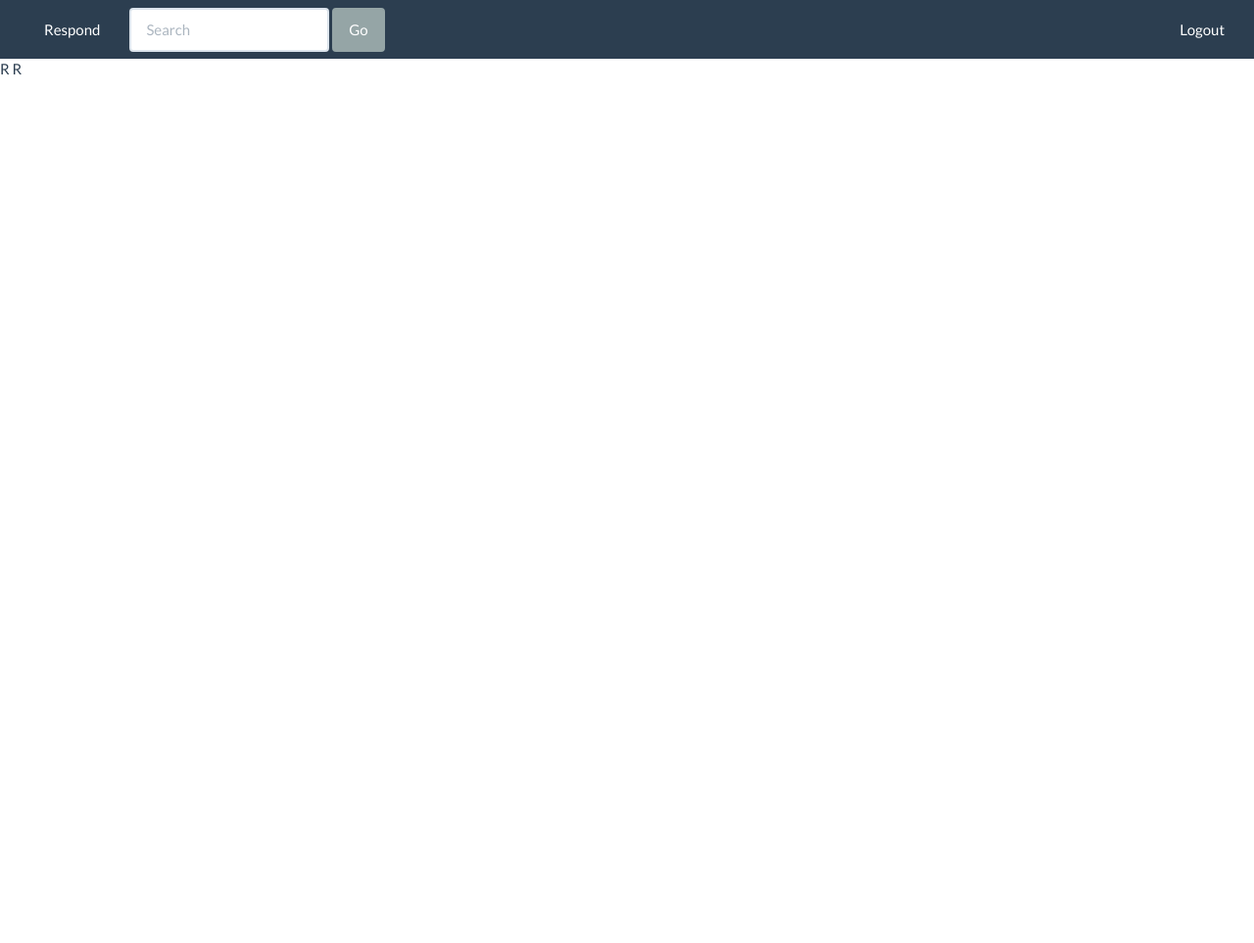
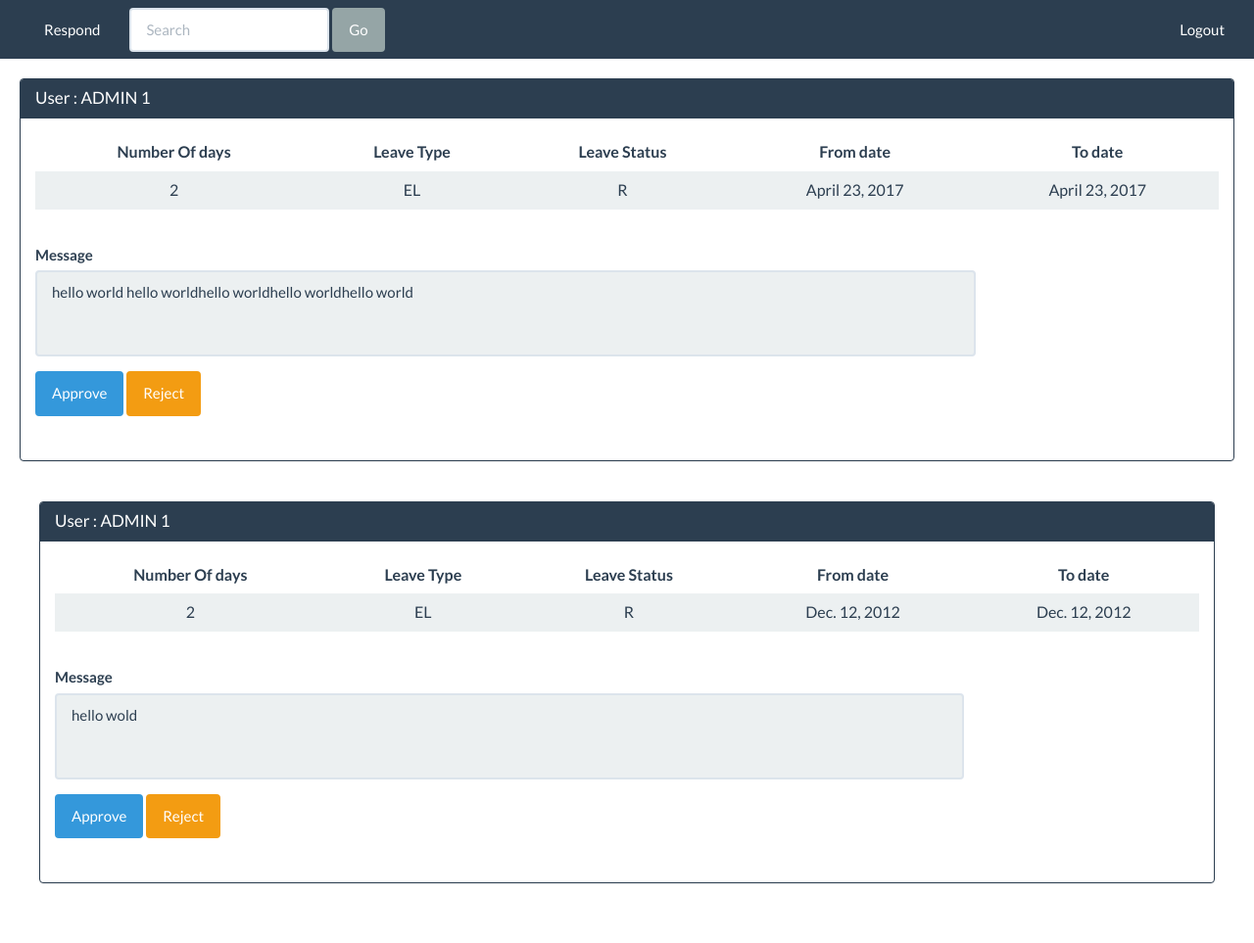
Before and after one commit to anuwardeen/LeaveV2, a Django app: a page that uses LeaveManagement/templates/lm/responding_to_application.html in a window 1280 px wide. Shown: the whole page at 98% size. Before the commit the page ends 76 px from the top, so only its background shows below. Run offline with Django 3.2, Linux system fonts and the light colour scheme; a user stored in the database is signed in; data comes from the database, SQL or seed files in the repository; both versions use the stored data as it was after the commit; some libraries are stand-ins or nearby versions.

Commit message:
email remaining

```diff
--- a/LeaveManagement/templates/lm/responding_to_application.html
+++ b/LeaveManagement/templates/lm/responding_to_application.html
@@ -3,8 +3,55 @@
 {% block content %}
 
 {% for application in applications%}
+<div style="padding:20px">
+<div class="panel panel-primary">
+  <div class="panel-heading">
+    <h3 class="panel-title">User : {{application.applicant.first_name}}</h3>
+  </div>
+  <div class="panel-body">
+      <table style="text-align:center"  class="table table-striped table-hover ">
+  <thead>
+    <tr>
+      <th style="text-align:center">Number Of days</th>
+      <th style="text-align:center">Leave Type</th>
+      <th style="text-align:center">Leave Status</th>
+        <th style="text-align:center">From date</th>
+        <th style="text-align:center">To date</th>
+        <!--<th style="text-align:center">Message</th>-->
+    </tr>
+  </thead>
+  <tbody>
+    <tr class="active">
+      <td>{{application.number_of_days}}</td>
+      <td>{{application.leave_type}}</td>
+      <td>{{application.leave_status}}</td>
+      <td>{{application.from_date}}</td>
+      <td>{{application.to_date}}</td>
+      <!--<td>{{application.additional_message}}</td>-->
+    </tr>
+  </tbody>
 
-{{application}}
+      </table>
+  </div>
+    <div class="form-group">
+      <label for="textArea" class="col-lg-2 control-label">Message</label>
+      <div style="padding:15px;width:80%">
+        <textarea class="form-control" style="resize:none" rows="3" id="textArea" readonly>{{application.additional_message}}</textarea>
+        <form method="POST">{% csrf_token %}
+            <div class="form-group">
+              <div style="padding-top:15px">
+                <input type="submit" value="Approve" name="submit" id="submit1" class="btn btn-info">
+                <input type="submit" value="Reject" name="submit" id="submit2" class="btn btn-warning">
+
+              </div>
+            </div>
+        </form>
+
+    </div>
+
+</div>
+</div>
+
 {% endfor %}
 
 {% endblock %}
--- a/LeaveManagement/views.py
+++ b/LeaveManagement/views.py
@@ -50,5 +50,14 @@ def responding_to_leave_application(request):
 
     if request.method == "GET":
         applications = LeaveApplication.objects.filter(approver = request.user)
-        print(applications)
+        # leave_type = [applications[i].get_leave_type_display() for i in applications]
+        # print(applications)
+        # forms =[ LeaveApplicationForm(applications)]
+        # for i in forms:
+        #     print(i)
+
         return render(request, "lm/responding_to_application.html", {"applications":applications})
+
+    if request.method == "POST":
+        print(request.POST.get('submit'))
+        return HttpResponse("askjfnksdjf")
```
Also changed, not shown: db.sqlite3.
